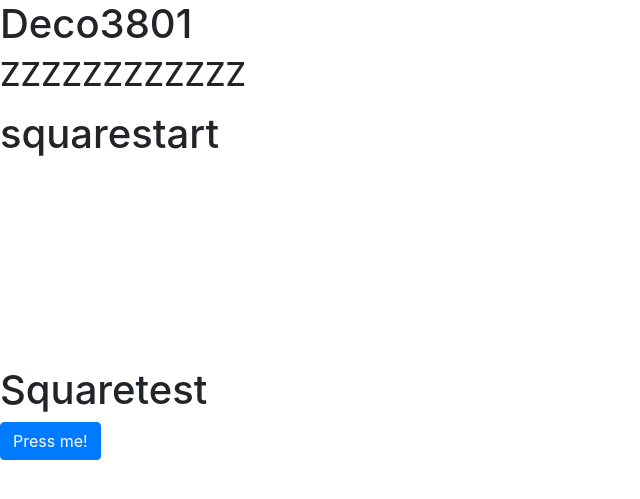
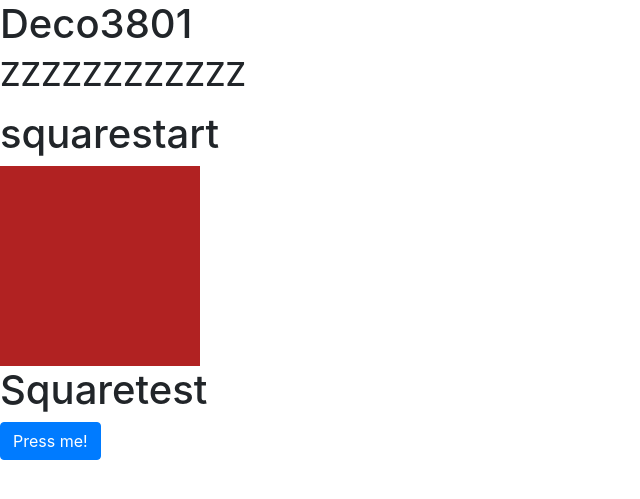
Before and after one commit to Caleb-Wishart/DECO3801-2021-Sem-2, a Flask app: page /alex_test in a window 1280 px wide. Shown: the top 499 px of the page, without its empty margins (0-640 px from the left). Run offline with Flask 2, Linux system fonts and the light colour scheme; some libraries are stand-ins or nearby versions.

Commit message:
wrong var name

```diff
--- a/templates/alex_colours.html
+++ b/templates/alex_colours.html
@@ -6,7 +6,7 @@
     .square {
         height: 200px;
         width: 200px;
-        background-color:#{{hex}};
+        background-color:#{{ colour }};
     }
     </style>
 {% endblock %}
```
